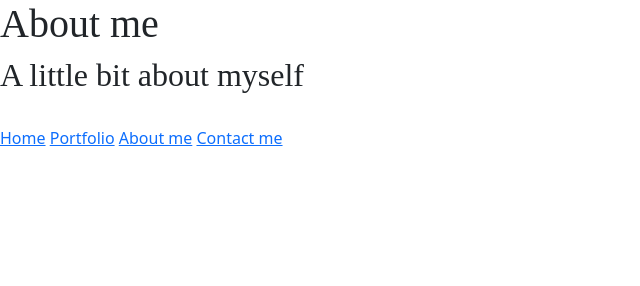
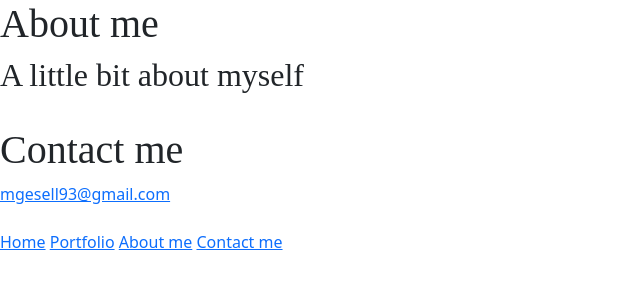
Before and after one commit to Mgesell93/portolio-project, a plain HTML site: page about.html in a window 1280 px wide. Shown: the whole page, without its empty margins (0-640 px from the left). Drawn offline with nearby package versions, Linux system fonts and the light colour scheme; a web font is replaced by a local one.

Commit message:
Contact id

```diff
--- a/about.html
+++ b/about.html
@@ -18,6 +18,11 @@
     <h1>About me</h1>
     <h2>A little bit about myself</h2>
     <br />
+    <div id="contact">
+      <h1>Contact me</h1>
+      <a href="mailto:mgesell93@gmail.com">mgesell93@gmail.com</a>
+    </div>
+    <br />
     <a href="/">Home</a>
     <a href="/portfolio.html">Portfolio</a>
     <a href="/about.html">About me</a>
```
